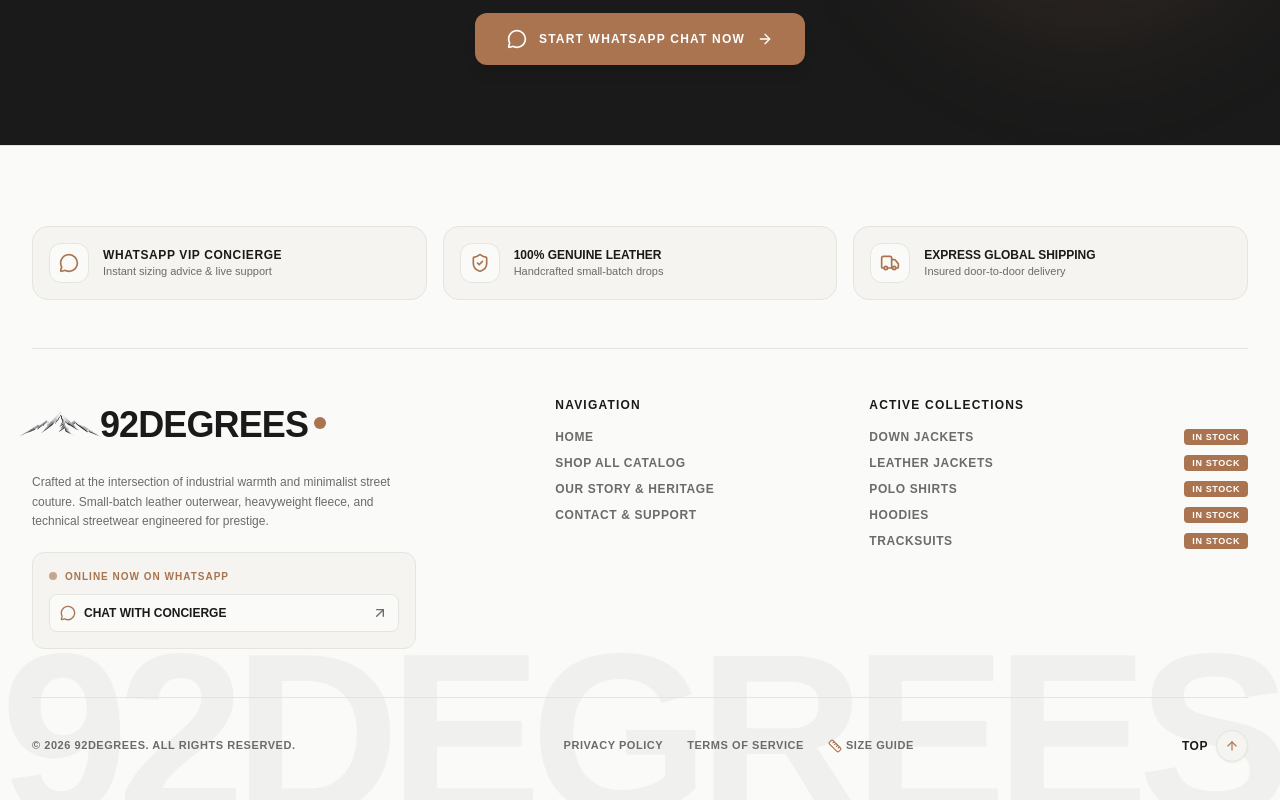
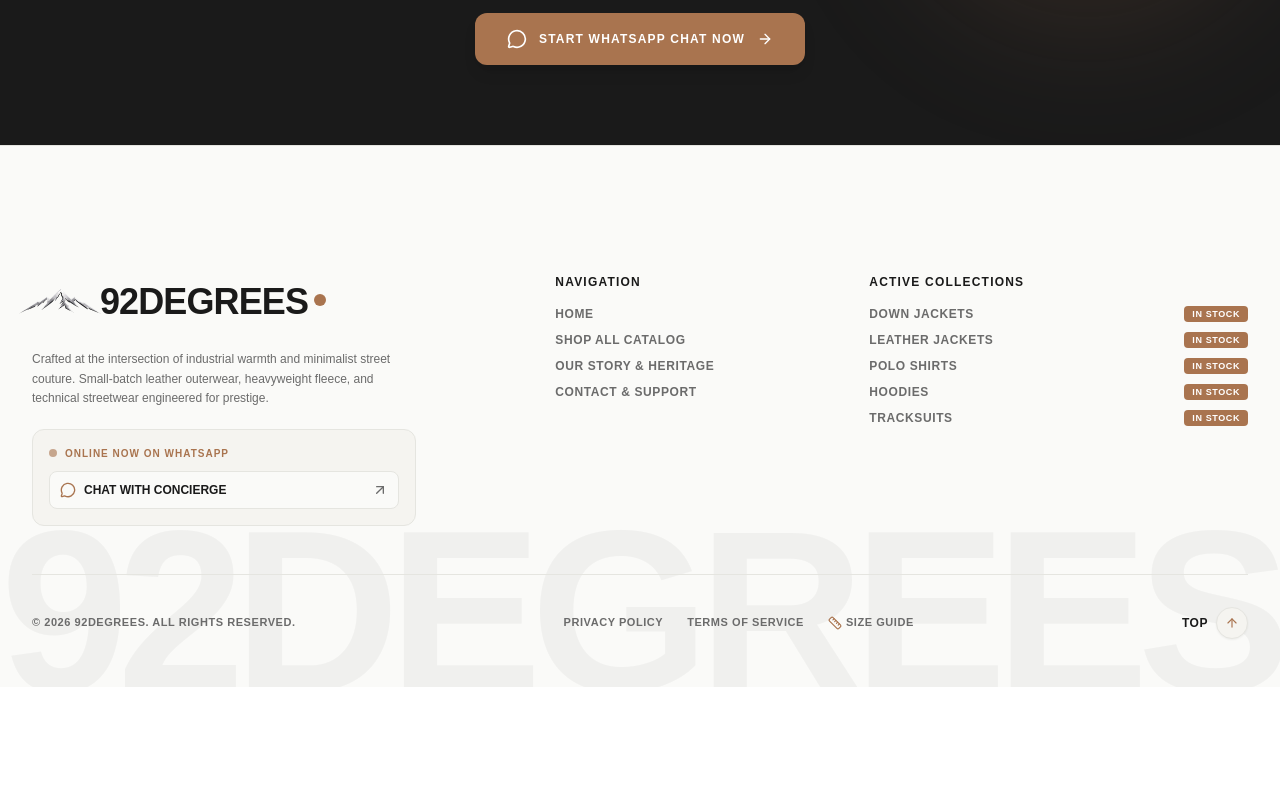
Before and after one commit to ninetytwodegree92-dotcom/mainwebsite, a Next.js app: page /about in a window 1280 px wide. Shown: the part 4947-5747 px from the top of the page. After the commit the page ends 5634 px from the top, so only its background shows below. Built offline with nearby package versions, Linux system fonts and the light colour scheme; no server answers.

Commit message:
Update Footer.js

```diff
--- a/components/Footer.js
+++ b/components/Footer.js
@@ -36,50 +36,7 @@
 
       <div className="max-w-7xl mx-auto relative z-10">
 
-        {/* Top Perks Strip */}
-        <div className="grid grid-cols-1 md:grid-cols-3 gap-4 pb-12 border-b border-[#E5E5E0]">
-          <div className="flex items-center gap-3.5 p-4 bg-[#F5F4F0] rounded-2xl border border-[#E5E5E0]">
-            <div className="w-10 h-10 rounded-xl bg-[#FAFAF8] border border-[#E5E5E0] flex items-center justify-center text-[#A9744F] shrink-0">
-              <MessageCircle className="w-5 h-5" />
-            </div>
-            <div>
-              <h4 className="text-xs font-bold uppercase text-[#1A1A1A] tracking-wider">
-                WHATSAPP VIP CONCIERGE
-              </h4>
-              <p className="text-[11px] text-[#6B6B6B]">
-                Instant sizing advice & live support
-              </p>
-            </div>
-          </div>
 
-          <div className="flex items-center gap-3.5 p-4 bg-[#F5F4F0] rounded-2xl border border-[#E5E5E0]">
-            <div className="w-10 h-10 rounded-xl bg-[#FAFAF8] border border-[#E5E5E0] flex items-center justify-center text-[#A9744F] shrink-0">
-              <ShieldCheck className="w-5 h-5" />
-            </div>
-            <div>
-              <h4 className="text-xs font-bold uppercase text-[#1A1A1A]">
-                100% GENUINE LEATHER
-              </h4>
-              <p className="text-[11px] text-[#6B6B6B]">
-                Handcrafted small-batch drops
-              </p>
-            </div>
-          </div>
-
-          <div className="flex items-center gap-3.5 p-4 bg-[#F5F4F0] rounded-2xl border border-[#E5E5E0]">
-            <div className="w-10 h-10 rounded-xl bg-[#FAFAF8] border border-[#E5E5E0] flex items-center justify-center text-[#A9744F] shrink-0">
-              <Truck className="w-5 h-5" />
-            </div>
-            <div>
-              <h4 className="text-xs font-bold uppercase text-[#1A1A1A]">
-                EXPRESS GLOBAL SHIPPING
-              </h4>
-              <p className="text-[11px] text-[#6B6B6B]">
-                Insured door-to-door delivery
-              </p>
-            </div>
-          </div>
-        </div>
 
         {/* Main Footer Links Columns */}
         <div className="grid grid-cols-1 md:grid-cols-12 gap-10 py-12 border-b border-[#E5E5E0]">
```
